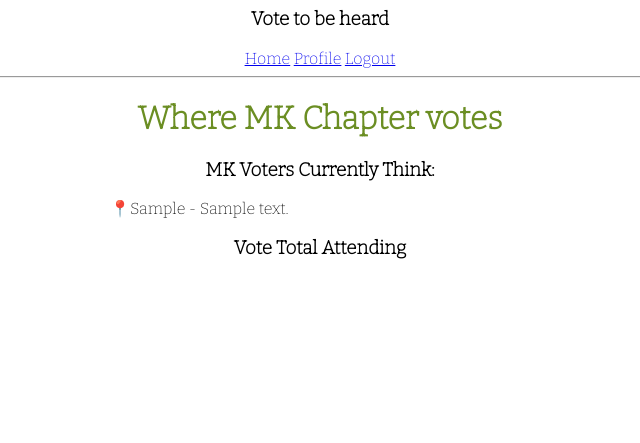
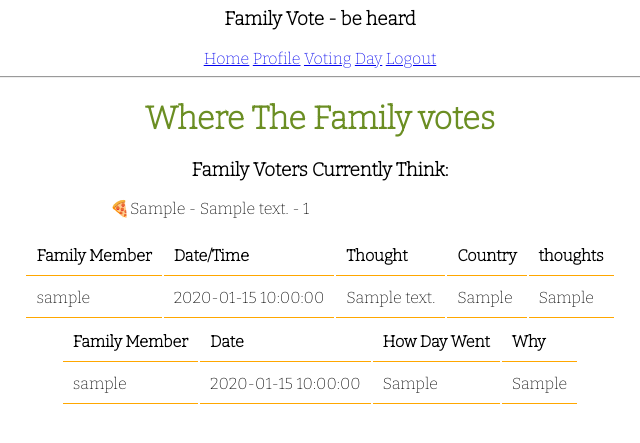
Before and after one commit to mrrichardasmith/python_user_Authentication, a Flask app: page / in a window 1280 px wide. Shown: the top 443 px of the page, without its empty margins (320-960 px from the left). Run offline with Flask 2, Linux system fonts and the light colour scheme; a user stored in the database is signed in; tables that the repository leaves empty hold one stand-in row (values such as "Sample post").

Commit message:
Starting to develop the forms we will need

```diff
--- a/app.py
+++ b/app.py
@@ -2,17 +2,28 @@ from flask import Flask
 from flask_sqlalchemy import SQLAlchemy
 from flask_login import LoginManager
 
+#Boiler Plate - Create an Instance of the Flask object called app
 app = Flask(__name__)
+
+#Boiler Plate - Create an instance of the SQLAlchemy object and pass it app
 db = SQLAlchemy(app)
+
+# Prevent technical overhead by setting this to False
 app.config['SQLALCHEMY_TRACK_MODIFICIATIONS'] = False
+
+# Configure the database URI and name the database file
 app.config['SQLALCHEMY_DATABASE_URI'] = 'sqlite:///my_database.db'
 
+# This is the secret key used to protect forms
 app.secret_key = 'secretkeyhardcoded'
 
+# Boiler Plate - Create an instance of the LoginManager and pass it app
+login = LoginManager(app)
 
-login = LoginManager(app)
+# Boiler Plate - Create a loop back to login when there is a problem
 login.login_view = 'login'
 
+# User loader is a requirement of LoginManager and an error is thrown until this is created
 @login.user_loader
 def load_user(id):
   return User.query.get(int(id))
--- a/models.py
+++ b/models.py
@@ -4,12 +4,15 @@ from werkzeug.security import generate_password_hash, check_password_hash
 from app import db, login
 from flask_login import UserMixin
 
+# Models are classes that create objects which are used to move data to and from the database
+# the Model class includes the query property
 class User(UserMixin, db.Model):
     id = db.Column(db.Integer, primary_key=True)
     username = db.Column(db.String(65), index=True, unique=True)
-    email = db.Column(db.String(120), index=True, unique=True)
+    email = db.Column(db.String(120), index=True, unique=False)
     password_hash = db.Column(db.String(120))
-    posts = db.relationship('Post', backref='author', lazy='dynamic')
+    posts = db.relationship('Post', backref='user.id', lazy='dynamic')
+    Thinking = db.relationship('Thinking', backref='', lazy='dynamic')
     def set_password(self, password):
         self.password_hash = generate_password_hash(password)
     def check_password(self, password):
@@ -30,6 +33,28 @@ class Post(db.Model):
     def __repr__(self):
         return '<Post {}>'.format(self.description)
 
+class Thinking(db.Model):
+    id = db.Column(db.Integer, primary_key=True)
+    thinking_about = db.Column(db.String(140))
+    country = db.Column(db.String(20))
+    thoughts = db.Column(db.String(140))
+    timestamp = db.Column(db.DateTime, index=True, default=datetime.utcnow)
+    username = db.Column(db.String, db.ForeignKey('user.username'))
+
+
+    def __repr__(self):
+        return '<Thinking {}>'.format(self.username)
+
+class Day_school(db.Model):
+    id = db.Column(db.Integer, primary_key=True)
+    date = db.Column(db.DateTime, index=True, default=datetime.utcnow)
+    yourday = db.Column(db.String(10))
+    why = db.Column(db.String(20))
+    username = db.Column(db.String, db.ForeignKey('user.username'))
+
+    def __repr__(self):
+        return '<Day_school {}>'.format(self.why)
+
 
 @login.user_loader
 def load_user(id):
--- a/routes.py
+++ b/routes.py
@@ -1,6 +1,6 @@
 from flask import request, render_template, flash, redirect,url_for
-from models import User, Post
-from forms import RegistrationForm, LoginForm, DestinationForm
+from models import User, Post, Thinking, Day_school
+from forms import RegistrationForm, LoginForm, DestinationForm, ThinkingForm, DaySchoolForm
 from werkzeug.urls import url_parse
 from flask_login import current_user, login_user, logout_user, login_required
 from app import app, db
@@ -46,7 +46,7 @@ def user(username):
 		posts = []
 	form = DestinationForm()
 	if request.method == 'POST' and form.validate():
-		new_studying = Post(studying = form.studying.data,country=form.country.data,description=form.description.data, user_id=current_user.id)
+		new_studying = Post(studying=form.studying.data,country=form.country.data,description=form.description.data, user_id=current_user.id)
 		db.session.add(new_studying)
 		db.session.commit()
 	else:
@@ -57,13 +57,40 @@ def user(username):
 @app.route('/')
 def index():
   posts = Post.query.all()
-  print(current_user)
-  for post in posts:
-      print(post.studying)
-  print('what do you see above')
+  thoughts = Thinking.query.all()
+  days = Day_school.query.all()
+  print(current_user.username)
+  for thought in thoughts:
+    print(thought.thoughts)
   if not posts:
     posts=[]
-  return render_template('landing_page.html', posts=posts)
+  return render_template( 'landing_page.html', posts=posts, thoughts=thoughts, days=days, current_user=current_user )
+
+@app.route('/vote', methods=['GET', 'POST'])
+@login_required
+def vote():
+  form = ThinkingForm()
+  if request.method == 'GET':
+    return render_template('vote.html', form=form)
+
+  if request.method == 'POST' and form.validate():
+    new_thoughts = Thinking(thinking_about = form.thinking_about.data, country=form.country.data, thoughts=form.thoughts.data )
+    db.session.add(new_thoughts)
+    db.session.commit()
+    return redirect(url_for('vote'))
+
+@app.route('/day',  methods=['GET', 'POST'])
+@login_required
+def day():
+  dayform = DaySchoolForm()
+  if request.method == 'GET':
+    return render_template('day_school.html', dayform=dayform)
+
+  if request.method == 'POST' and dayform.validate():
+    new_day = Day_school( yourday = dayform.yourday.data, why=dayform.why.data, username=current_user.username )
+    db.session.add(new_day)
+    db.session.commit()
+    return redirect(url_for('day'))
 
 
 @app.route('/logout')
--- a/templates/base.html
+++ b/templates/base.html
@@ -67,7 +67,6 @@
   max-width: 300px;
   margin: 0 auto;
 }
-
 .container_large  {
   position: relative;
   z-index: 1;
@@ -101,6 +100,16 @@
 .container .info span .fa {
   color: #EF3B3A;
 }
+.vote {
+  position: relative;
+  z-index: 1;
+  background: #FFFFFF;
+  max-width: 500px;
+  margin: 0 auto 100px;
+  padding: 45px;
+  text-align: center;
+  box-shadow: 0 0 20px 0 rgba(0, 0, 0, 0.2), 0 5px 5px 0 rgba(0, 0, 0, 0.24);
+}
 
 .pull-left  {
   text-align: left;
@@ -110,24 +119,35 @@ body {
   font-family: Bitter;
 }
 
+th, td {
+  border-bottom: 1px solid #ffa700;
+  padding: 10px;
+  text-align: left;
+}
+
+.border  {
+  border: #ffa700 solid 2px;
+}
 
 </style>
 
         {% if title %}
-        <title>{{ title }} - MK Chapter Voting</title>
+        <title>{{ title }} - Family Voting</title>
         {% else %}
         <title>Vote on It</title>
         {% endif %}
     </head>
     <body>
            <div>
-      <center><h3>Vote to be heard</h3><center>
+      <center><h3>Family Vote - be heard</h3><center>
 
       <a href="{{ url_for('index') }}">Home</a>
       {% if current_user.is_anonymous %}
       <a href="{{ url_for('login') }}">Login</a>
       {% else %}
       <a href="{{ url_for('user', username=current_user.username) }}">Profile</a>
+      <a href="{{ url_for('vote', username=current_user.username) }}">Voting</a>
+      <a href="{{ url_for('day', username=current_user.username) }}">Day</a>
       <a href="{{ url_for('logout') }}">Logout</a>
       {% endif %}
     </div>
--- a/templates/landing_page.html
+++ b/templates/landing_page.html
@@ -3,17 +3,52 @@
 {% block content %}
 
 <center>
-	<h1 style="color:olivedrab">Where MK Chapter votes</h1>
-	<h3 >MK Voters Currently Think:</h3>
+	<h1 style="color:olivedrab">Where The Family votes</h1>
+	<h3 >Family Voters Currently Think:</h3>
 	<div class="container_large">
 	{% for post in posts %}
-		<ul class="pull-left" >&#128205;{{ post.studying }} - {{ post.description }}</ul>
+		<ul class="pull-left" >&#127829;{{ post.studying }} - {{ post.description }} - {{ post.id }}</ul>
 	{% endfor %}
 	</div>
-	<h3>Vote Total Attending</h3>
-	{% for vote in vote_attending %}
-		<ul>{{ vote_attending.attending }}</ul>
-{% endfor %}
+	<div class="large_container">
+		<table>
+			<tr>
+				<th>Family Member</th>
+				<th>Date/Time</th>
+				<th>Thought</th>
+				<th>Country</th>
+				<th>thoughts</th>
+			</tr>
+
+			{% for thought in thoughts %}
+			<tr>
+				<td>{{ thought.username }}</td>
+				<td>{{ thought.timestamp }}</td>
+				<td>{{ thought.thinking_about }}</td>
+				<td>{{ thought.country }}</td>
+				<td>{{ thought.thoughts }}</td>
+
+			</tr>
+			{% endfor %}
+		</table>
+		<table>
+			<tr>
+				<th>Family Member</th>
+				<th>Date</th>
+				<th>How Day Went</th>
+				<th>Why</th>
+			</tr>
+
+			{% for day in days %}
+			<tr>
+				<td>{{ day.username }}</td>
+				<td>{{ day.date }}</td>
+				<td>{{ day.yourday }}</td>
+				<td>{{ day.why }} </td>
+			</tr>
+			{% endfor %}
+		</table>
+	</div>
 
 </center>
 
--- a/templates/login.html
+++ b/templates/login.html
@@ -1,7 +1,7 @@
 {% extends "base.html" %}
 
-{% block content %}<center>
-    <div class="page">
+{% block content %}
+<center><div class="page">
         <div class="form">
           <form class="login-form" action="" method="post" novalidate>
             {{ form.hidden_tag() }}
--- a/templates/register.html
+++ b/templates/register.html
@@ -2,7 +2,7 @@
 
 {% block content %}<center>
     <div class="page">
-        <h1 style="color:black">Join MK Voting</h1>
+        <h1 style="color:black">Join family Voting</h1>
         <div class="form">
           <form class="login-form" action="" method="post">
 	      {{ form.hidden_tag() }}
--- a/templates/user.html
+++ b/templates/user.html
@@ -2,15 +2,14 @@
 
 {% block content %}
 
-
 <center><h1>Welcome back {{current_user.username}}!</h1>
-  <h2>Voting helps steer the group:
+  <h2>Voting helps steer the family:
 {% for post in posts %}
 <ul>&#128205;{{ post.studying }} - {{ post.description }}</ul>
 {% endfor %}
     </h2>
     <h1>Vote to change the temperature:</h1>
-    <div class="page">
+    <div class="page border">
         <div class="form">
             <form method="post">
                 {{ form.hidden_tag() }}
```
Also changed, not shown: forms.py (+11 -4 lines), templates/boiler_plate.html (added, +21 -0 lines), templates/day_school.html (added, +30 -0 lines), templates/vote.html (+30 -15 lines).
